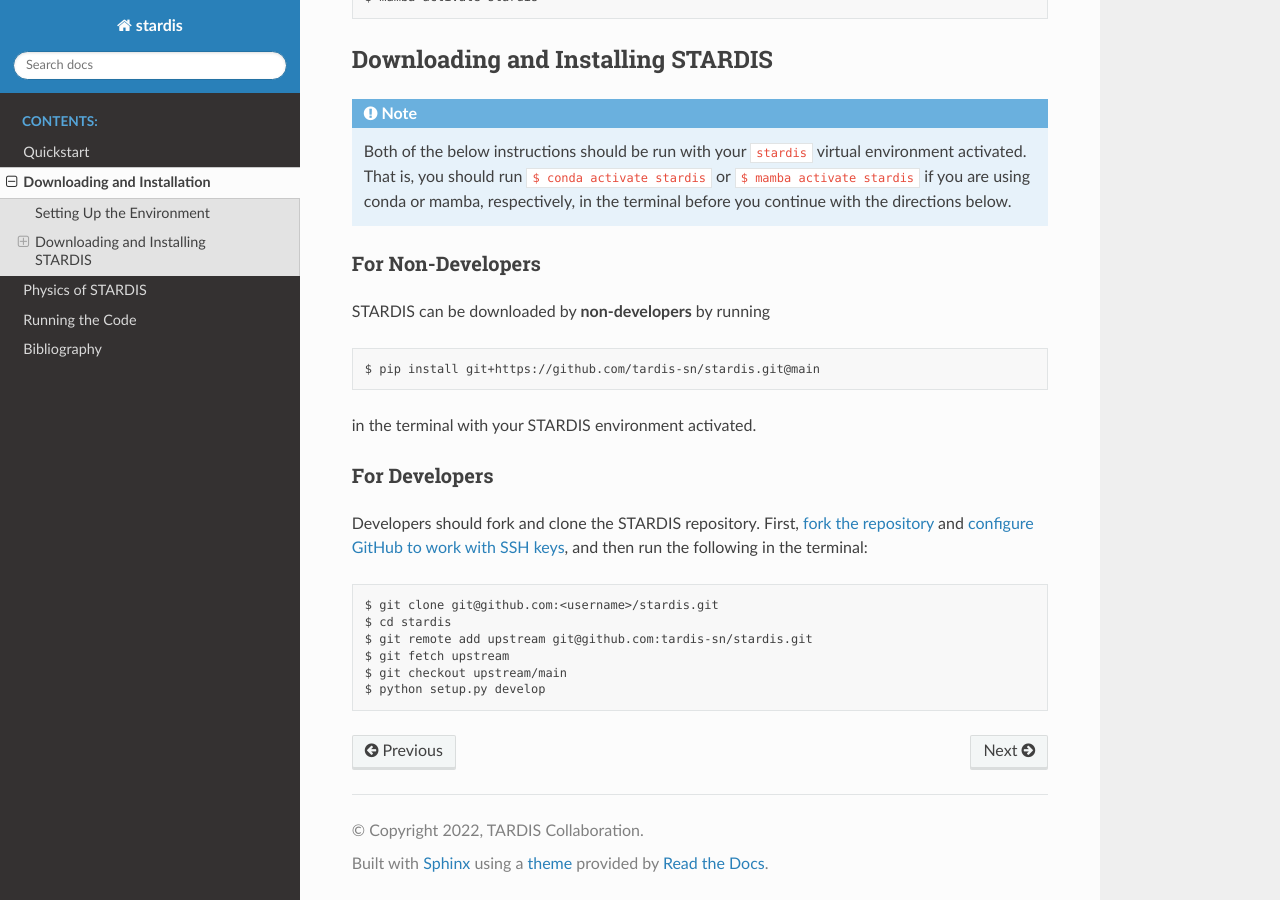
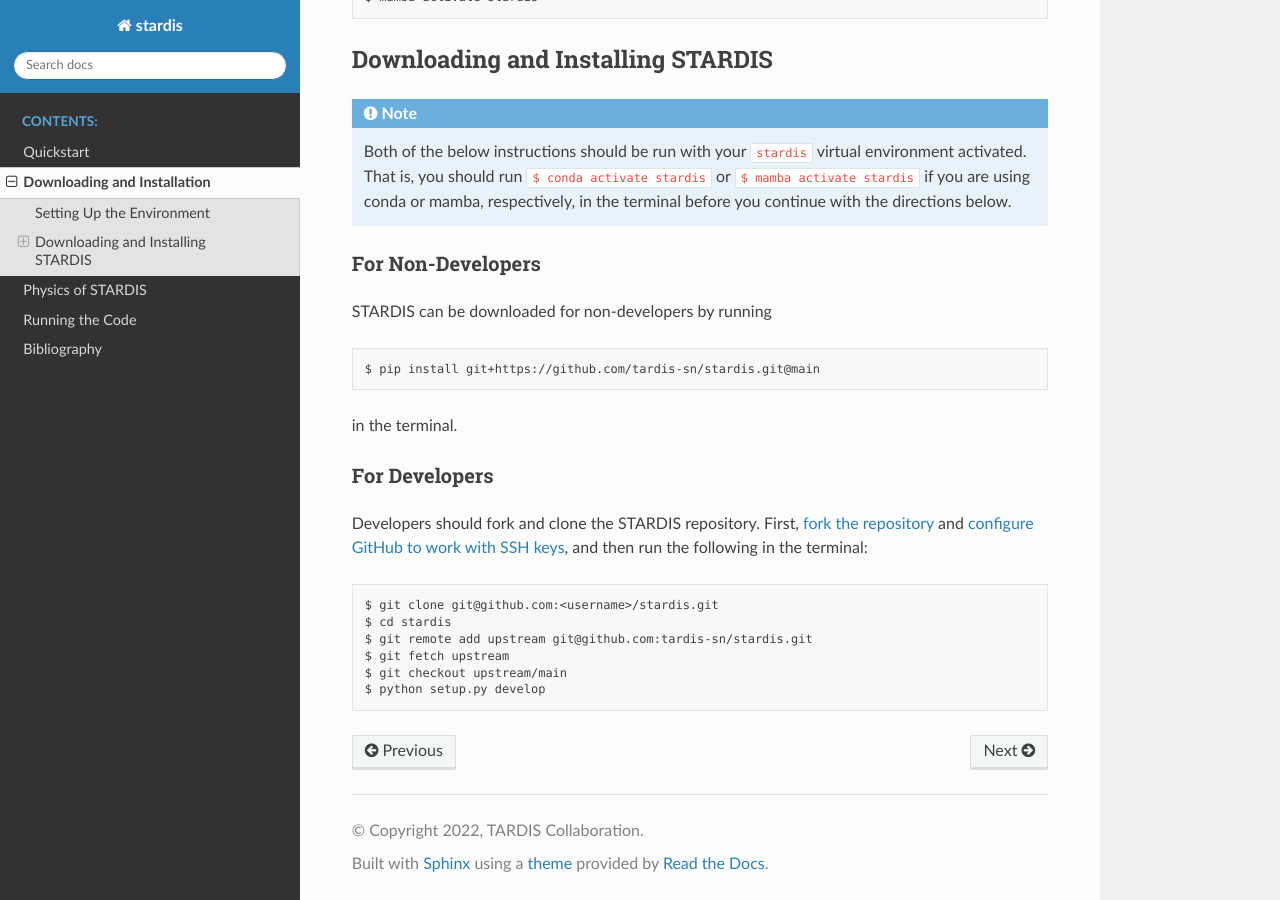
Before and after one commit to tardis-sn/stardis, a Sphinx documentation site: the page built from docs/installation.rst, in a window 1280 px wide and 900 px high, scrolled down 837 px. Built offline with Sphinx 7.4.7 and the Read the Docs theme 2.0.0, drawn with Linux system fonts in a browser that asks for light colours; the version number could not be read and is left out.

Commit message:
Clean up non-developer install docs

```diff
--- a/docs/installation.rst
+++ b/docs/installation.rst
@@ -46,13 +46,13 @@
 For Non-Developers
 ^^^^^^^^^^^^^^^^^^
 
-STARDIS can be downloaded by **non-developers** by running
+STARDIS can be downloaded for non-developers by running
 
 ::
 
    $ pip install git+https://github.com/tardis-sn/stardis.git@main
 
-in the terminal with your STARDIS environment activated.
+in the terminal.
 
 For Developers
 ^^^^^^^^^^^^^^
```
